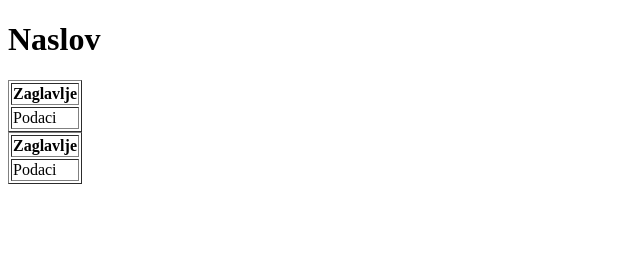
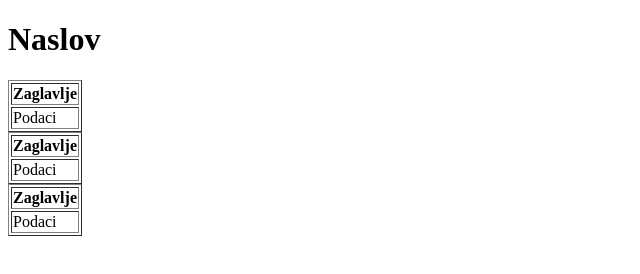
Before and after one commit to mustac104/moj-repozitorij, a plain HTML site: page index.html in a window 1280 px wide. Shown: the whole page, without its empty margins (0-640 px from the left). Drawn offline with Linux system fonts and the light colour scheme.

Commit message:
Nova grana

```diff
--- a/index.html
+++ b/index.html
@@ -27,6 +27,14 @@
                 <td>Podaci</td>
             </tr>
             </table>
+            <table border="1">
+                <tr>
+                    <th>Zaglavlje</th>
+                </tr>
+                <tr>
+                    <td>Podaci</td>
+                </tr>
+                </table>
     </main>
 
 </body>
```
